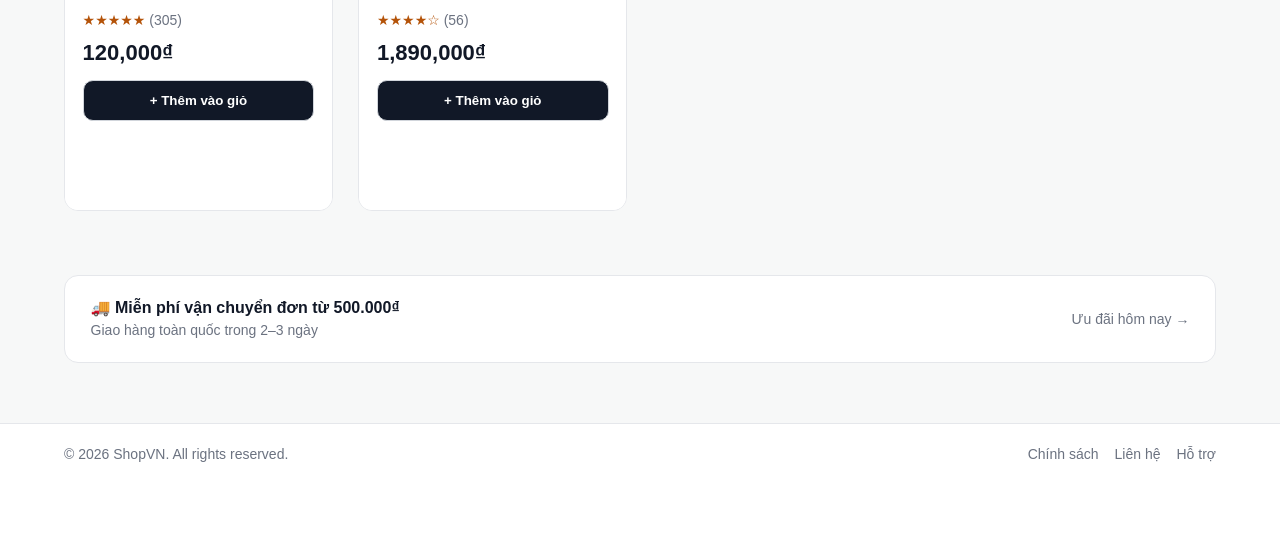
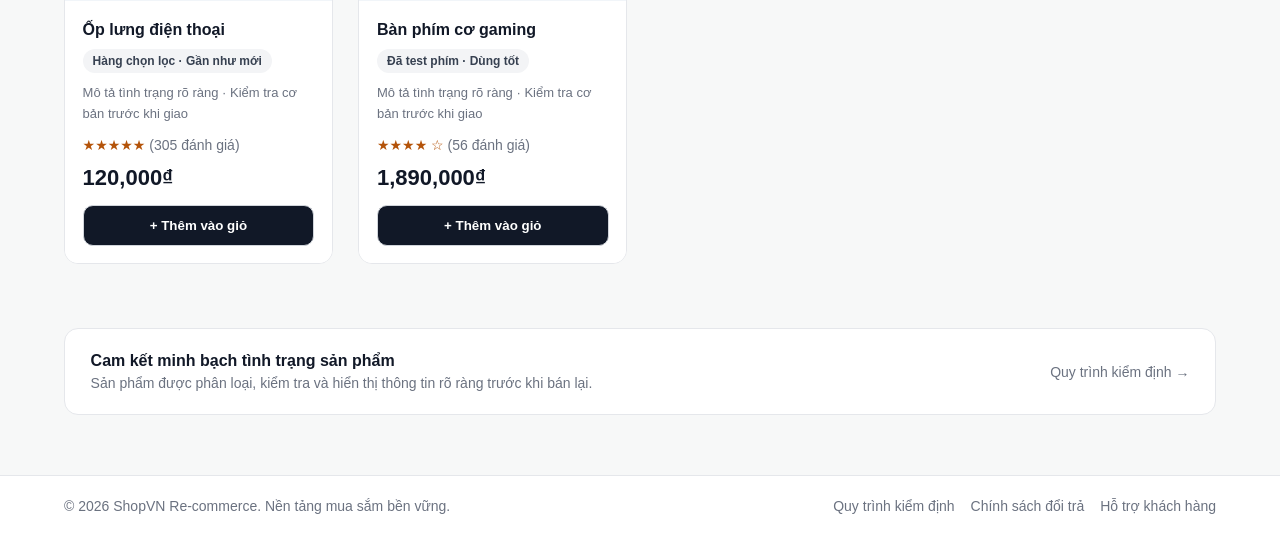
Before and after one commit to yogurtmlem/BMTTTMDT, a PHP site: page / in a window 1280 px wide. Shown: the part 1464-2001 px from the top of the page. Before the commit the page ends 1926 px from the top, so only its background shows below. Run offline with PHP 8.4, Linux system fonts and the light colour scheme; data comes from the database, SQL or seed files in the repository; data that the repository does not hold is empty.

Commit message:
Update index.php for re-commerce features

```diff
--- a/webshop-html/index.php
+++ b/webshop-html/index.php
@@ -1,9 +1,11 @@
 <?php
 session_start();
 require 'db.php';
+
 if ($pdo) {
     $stmt = $pdo->query("SELECT * FROM products LIMIT 6");
     $products = $stmt->fetchAll(PDO::FETCH_ASSOC);
+
     $cart_stmt = $pdo->prepare("SELECT SUM(quantity) FROM cart WHERE session_id = ?");
     $cart_stmt->execute([session_id()]);
     $cart_count = $cart_stmt->fetchColumn() ?? 0;
@@ -11,95 +13,184 @@ if ($pdo) {
     $products = [];
     $cart_count = 0;
 }
+
+$productImages = [
+    'Giày thể thao Urban' => 'shoes.jpg',
+    'Túi xách da thật' => 'bag.jpg',
+    'Đồng hồ thông minh' => 'watch.jpg',
+    'Tai nghe không dây' => 'headphones.jpg',
+    'Ốp lưng điện thoại' => 'case.jpg',
+    'Bàn phím cơ gaming' => 'gaming.jpg',
+    'Kính mắt thời trang' => 'sunglasses.jpg',
+    'Balo laptop cao cấp' => 'balo.jpg',
+    'Chuột không dây' => 'mouse.jpg',
+    'Mũ lưỡi trai' => 'hat.jpg',
+    'Đèn LED thông minh' => 'light.jpg',
+    'Pin dự phòng 20000mAh' => 'battery.jpg'
+];
+
+$productConditions = [
+    'Giày thể thao Urban' => 'Đã kiểm định · Tình trạng tốt',
+    'Túi xách da thật' => 'Đã vệ sinh · Ít dấu sử dụng',
+    'Đồng hồ thông minh' => 'Đã test chức năng · Hoạt động tốt',
+    'Tai nghe không dây' => 'Đã kiểm tra pin · Âm thanh ổn định',
+    'Ốp lưng điện thoại' => 'Hàng chọn lọc · Gần như mới',
+    'Bàn phím cơ gaming' => 'Đã test phím · Dùng tốt',
+    'Kính mắt thời trang' => 'Đã kiểm tra ngoại quan',
+    'Balo laptop cao cấp' => 'Đã làm sạch · Còn mới',
+    'Chuột không dây' => 'Đã test kết nối',
+    'Mũ lưỡi trai' => 'Đã làm sạch',
+    'Đèn LED thông minh' => 'Đã test sáng',
+    'Pin dự phòng 20000mAh' => 'Đã kiểm tra sạc'
+];
 ?>
+
 <!DOCTYPE html>
 <html lang="vi">
 <head>
 <meta charset="UTF-8"/>
 <meta name="viewport" content="width=device-width, initial-scale=1.0"/>
-<title>ShopVN - Mua sắm thông minh</title>
+<title>ShopVN Re-commerce - Sản phẩm đã kiểm định</title>
 <link rel="stylesheet" href="style.css"/>
 </head>
+
 <body>
 
 <nav>
   <div class="logo">Shop<span>VN</span></div>
+
   <div class="nav-links">
     <a href="index.php">Trang chủ</a>
     <a href="products.php">Sản phẩm</a>
     <a href="search.php">Tìm kiếm</a>
+
     <?php if (isset($_SESSION['user'])): ?>
-      <span class="user-badge">👤 <?= $_SESSION['user'] ?></span>
+      <span class="user-badge">👤 <?= htmlspecialchars($_SESSION['user']) ?></span>
       <a href="logout.php">Đăng xuất</a>
     <?php else: ?>
       <a href="login.php">Đăng nhập</a>
     <?php endif; ?>
-    <a href="cart.php"><button class="cart-btn">🛒 Giỏ hàng (<?= $cart_count ?>)</button></a>
+
+    <a href="cart.php">
+      <button class="cart-btn">🛒 Giỏ hàng (<?= $cart_count ?>)</button>
+    </a>
   </div>
 </nav>
 
 <section class="hero">
   <div class="hero-content">
-    <span class="hero-badge">Ưu đãi hôm nay</span>
-    <h1>ShopVN - Mua sắm tiện lợi mỗi ngày</h1>
-    <p>Sản phẩm chất lượng, giá tốt, giao hàng nhanh và thanh toán an toàn.</p>
-    <a href="products.php"><button class="hero-btn">Khám phá sản phẩm</button></a>
+    <span class="hero-badge">Re-commerce đã kiểm định</span>
+
+    <h1>Mua sắm đồ đã qua chọn lọc, minh bạch và tiết kiệm hơn</h1>
+
+    <p>
+      ShopVN tập trung vào các sản phẩm đã được kiểm tra tình trạng,
+      làm sạch cơ bản và mô tả rõ trước khi bán lại.
+    </p>
+
+    <a href="products.php">
+      <button class="hero-btn">Xem sản phẩm đã kiểm định</button>
+    </a>
   </div>
-  <div class="hero-visual">🛍️</div>
+
+  <div class="hero-visual">♻️</div>
 </section>
 
 <section class="features">
-  <div>🚚 <span>Giao hàng nhanh</span></div>
-  <div>💳 <span>Thanh toán an toàn</span></div>
-  <div>⭐ <span>Sản phẩm uy tín</span></div>
-  <div>🔄 <span>Đổi trả dễ dàng</span></div>
+  <div>✅ <span>Kiểm tra trước khi bán</span></div>
+  <div>♻️ <span>Mua sắm bền vững</span></div>
+  <div>🛡️ <span>Đổi trả trong 7 ngày</span></div>
+  <div>📦 <span>Đóng gói cẩn thận</span></div>
 </section>
 
 <section class="section">
+
   <div class="section-header">
     <div>
-      <p>Gợi ý cho bạn</p>
-      <h2>Sản phẩm nổi bật</h2>
+      <p>Sản phẩm nổi bật</p>
+      <h2>Hàng đã kiểm định hôm nay</h2>
     </div>
+
     <a href="products.php">Xem tất cả →</a>
   </div>
 
   <div class="products">
+
     <?php foreach ($products as $p): ?>
+
+      <?php
+        $img = $productImages[$p['name']] ?? 'battery.jpg';
+        $condition = $productConditions[$p['name']] ?? 'Đã kiểm định · Tình trạng tốt';
+      ?>
+
       <div class="product-card">
-      <div class="product-img"><?= $p['emoji'] ?></div>
+
+        <div class="product-img">
+          <img
+            src="assets/images/<?= $img ?>"
+            alt="<?= htmlspecialchars($p['name']) ?>"
+            loading="lazy"
+          >
+        </div>
+
         <div class="product-info">
-        <div class="product-name"><?= $p['name'] ?></div>
+
+          <div class="product-name">
+            <?= htmlspecialchars($p['name']) ?>
+          </div>
+
+          <div class="condition-badge">
+            <?= htmlspecialchars($condition) ?>
+          </div>
+
+          <div class="product-meta">
+            Mô tả tình trạng rõ ràng · Kiểm tra cơ bản trước khi giao
+          </div>
+
           <div class="product-stars">
-          <?= str_repeat('★', round($p['rating'])) ?><?= str_repeat('☆', 5-round($p['rating'])) ?>
-          <span>(<?= $p['reviews'] ?>)</span>
+            <?= str_repeat('★', round($p['rating'])) ?>
+            <?= str_repeat('☆', 5 - round($p['rating'])) ?>
+            <span>(<?= htmlspecialchars($p['reviews']) ?> đánh giá)</span>
           </div>
-        <div class="product-price"><?= number_format($p['price']) ?>₫</div>
+
+          <div class="product-price">
+            <?= number_format($p['price']) ?>₫
+          </div>
+
           <form method="POST" action="cart.php">
             <input type="hidden" name="action" value="add"/>
-          <input type="hidden" name="product_id" value="<?= $p['id'] ?>"/>
-          <button type="submit" class="add-btn">+ Thêm vào giỏ</button>
+            <input type="hidden" name="product_id" value="<?= htmlspecialchars($p['id']) ?>"/>
+
+            <button type="submit" class="add-btn">
+              + Thêm vào giỏ
+            </button>
           </form>
+
         </div>
       </div>
+
     <?php endforeach; ?>
+
   </div>
+
 </section>
 
 <div class="banner">
   <div>
-    <p>🚚 Miễn phí vận chuyển đơn từ 500.000₫</p>
-    <span>Giao hàng toàn quốc trong 2–3 ngày</span>
+    <p>Cam kết minh bạch tình trạng sản phẩm</p>
+    <span>Sản phẩm được phân loại, kiểm tra và hiển thị thông tin rõ ràng trước khi bán lại.</span>
   </div>
-  <span>Ưu đãi hôm nay →</span>
+
+  <span>Quy trình kiểm định →</span>
 </div>
 
 <footer>
-  <p>© 2026 ShopVN. All rights reserved.</p>
+  <p>© 2026 ShopVN Re-commerce. Nền tảng mua sắm bền vững.</p>
+
   <div class="footer-links">
-    <a href="#">Chính sách</a>
-    <a href="#">Liên hệ</a>
-    <a href="#">Hỗ trợ</a>
+    <a href="#">Quy trình kiểm định</a>
+    <a href="#">Chính sách đổi trả</a>
+    <a href="#">Hỗ trợ khách hàng</a>
   </div>
 </footer>
 
```
Lines whose indentation alone changed are shown as unchanged.
